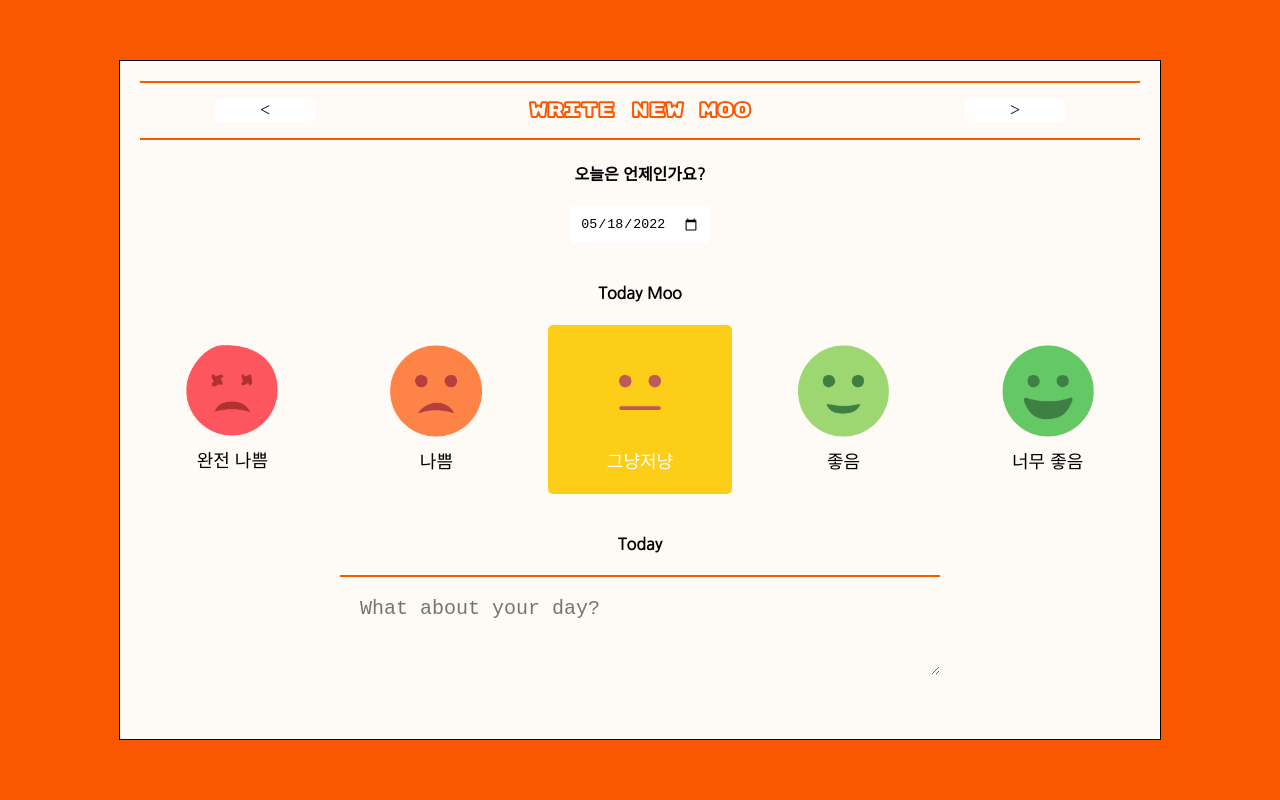
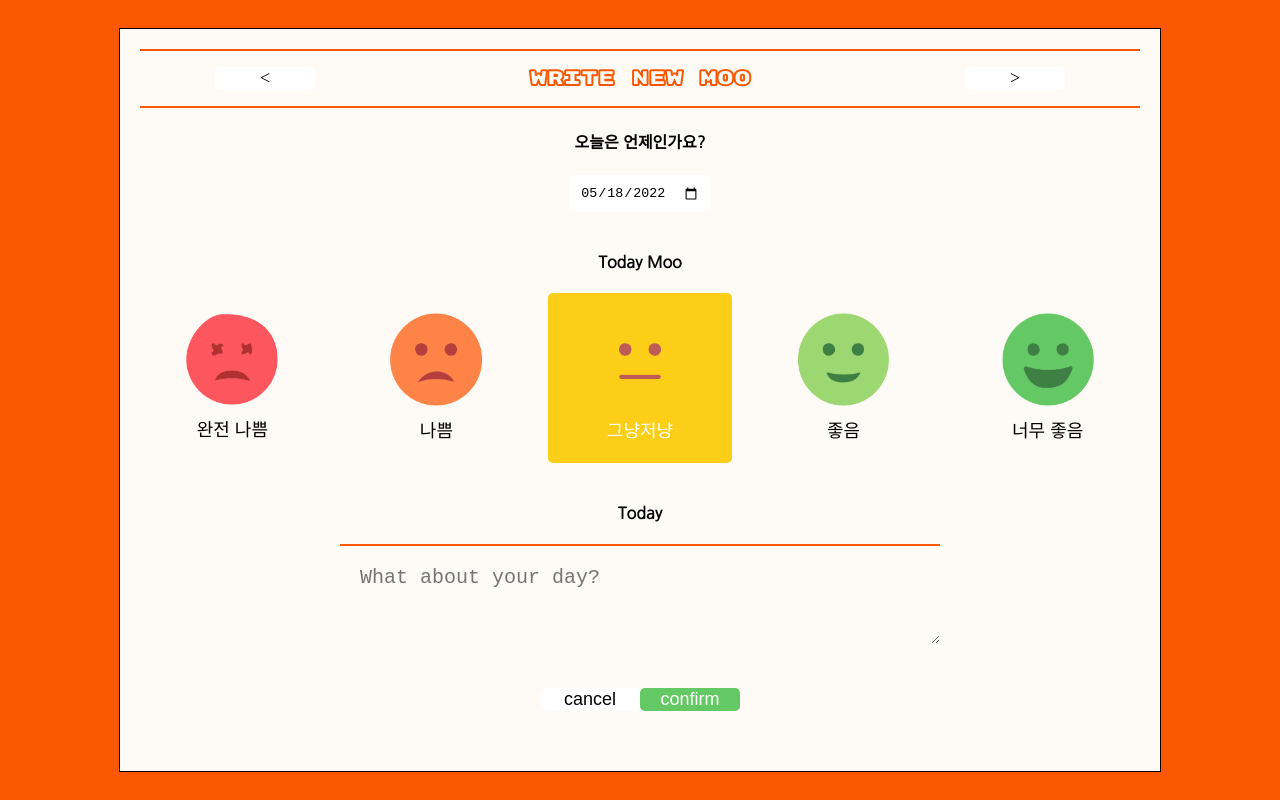
Before and after one commit to yeeahG/Project-Moodiary, a React (Create React App) app: page /new in a window 1280 px wide. Built offline with nearby package versions, Linux system fonts and the light colour scheme.

Commit message:
[Write] Write new diary and add it on the Home page

```diff
--- a/src/components/DiaryEditor.js
+++ b/src/components/DiaryEditor.js
@@ -1,8 +1,9 @@
-import React, { useRef, useState } from 'react'
+import React, { useContext, useRef, useState } from 'react'
 import { useNavigate } from 'react-router-dom'
 import Header from './Header'
 import MyButton from './MyButton'
 import EmotionItem from './EmotionItem'
+import { DiaryDispatchContext } from '../App'
 import './DiaryEditor.css'
 
 //calender에 오늘날짜 고정
@@ -55,6 +56,18 @@ const DiaryEditor = () => {
     //내용을 안적으면 저장이 안되게 하는 기능을 위해
     const contentRef = useRef();
 
+    //App.js에서 작성한 onCreate는 DiaryDispatchContext에 저장되어 있어서 호출
+    const {onCreate} = useContext(DiaryDispatchContext);
+
+    const handleSubmit = () => {
+      if(content.length < 1) {
+        contentRef.current.focus();
+        return;
+      }
+      onCreate(date, content, emotion);
+      navigate('/', {replace: true}) //현재의 일기 작성페이지로 못 돌아오게
+    }
+
     return (
       <div className='editor__container'>
         <Header
@@ -103,6 +116,13 @@ const DiaryEditor = () => {
             </div>
           </section>
 
+          <section>
+            <div className='control__box'>
+              <MyButton text={'cancel'} onClick={() => navigate(-1)} />
+              <MyButton text={'confirm'} type={'positive'} onClick={handleSubmit} />
+            </div>
+          </section>
+
         </div>
 
       </div>
```
